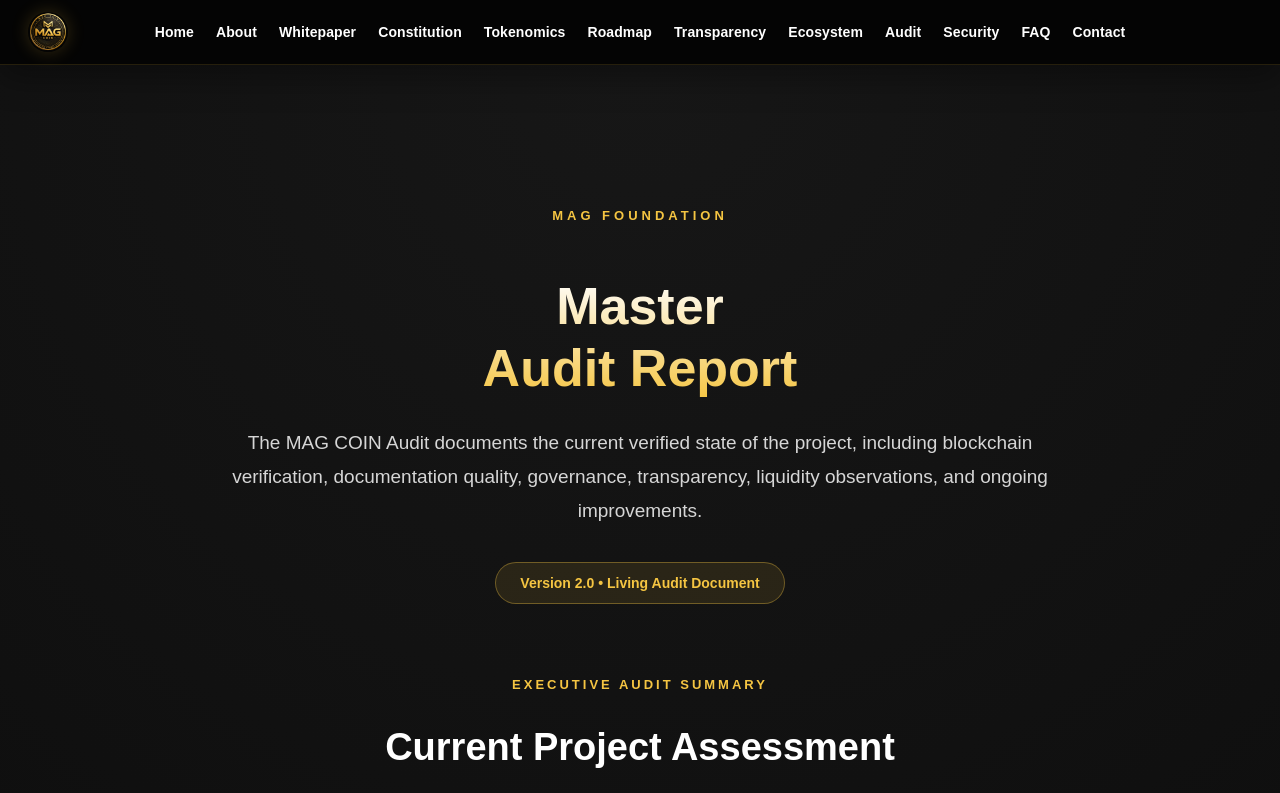
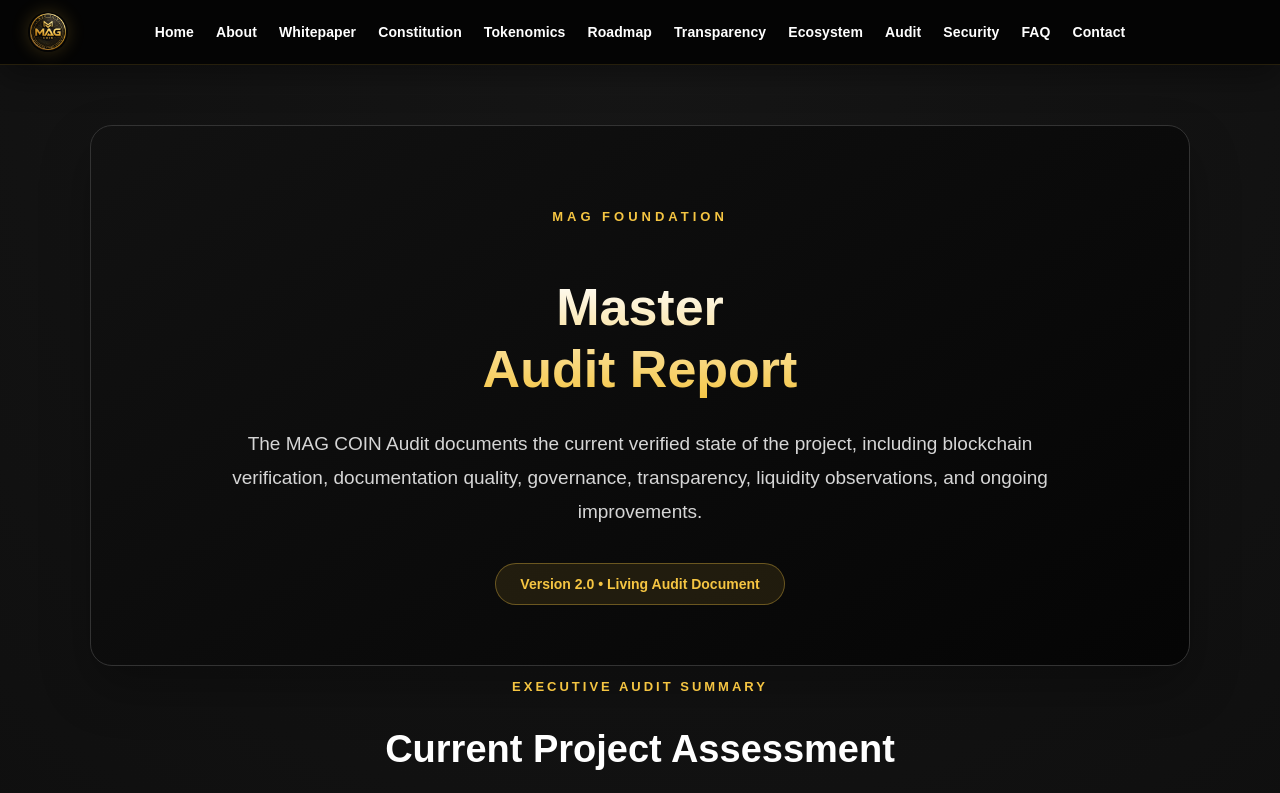
Before and after one commit to MAGZOWN/mag-coin-website, a Next.js app: page /audit in a window 1280 px wide. Shown: the top 793 px of the page. Built offline with nearby package versions, Linux system fonts and the light colour scheme.

Commit message:
Apply premium hover and shadow effects to Audit Hero

```diff
--- a/app/components/AuditHero.tsx
+++ b/app/components/AuditHero.tsx
@@ -2,7 +2,7 @@ import type { CSSProperties } from "react";
 
 export default function AuditHero() {
   return (
-    <section style={styles.hero} className="fadeIn">
+    <section style={styles.hero} className="magCard cardHover fadeIn">
       <p style={styles.label}>
         MAG FOUNDATION
       </p>
@@ -30,6 +30,7 @@ const styles: Record<string, CSSProperties> = {
   hero: {
     textAlign: "center",
     padding: "70px 20px 60px",
+    boxShadow: "0 22px 50px rgba(0,0,0,.28)",
   },
 
   label: {
```
